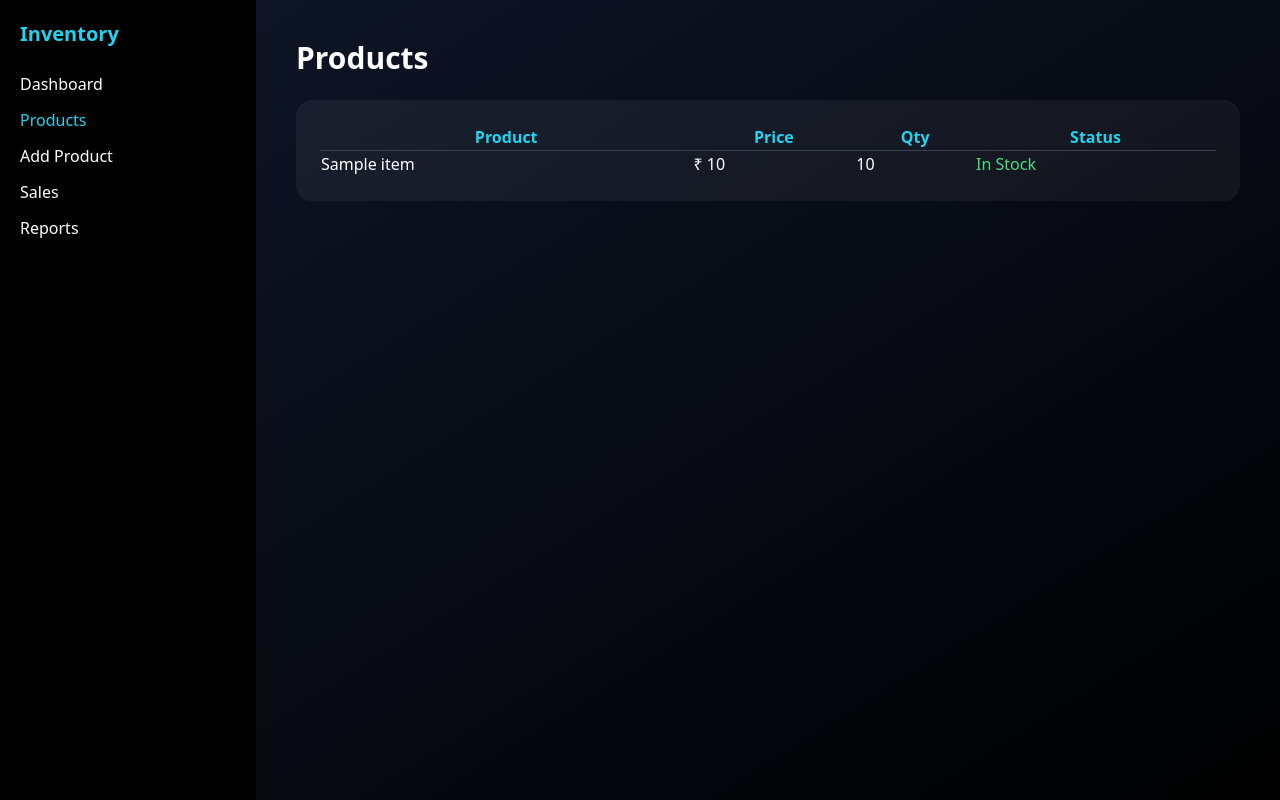
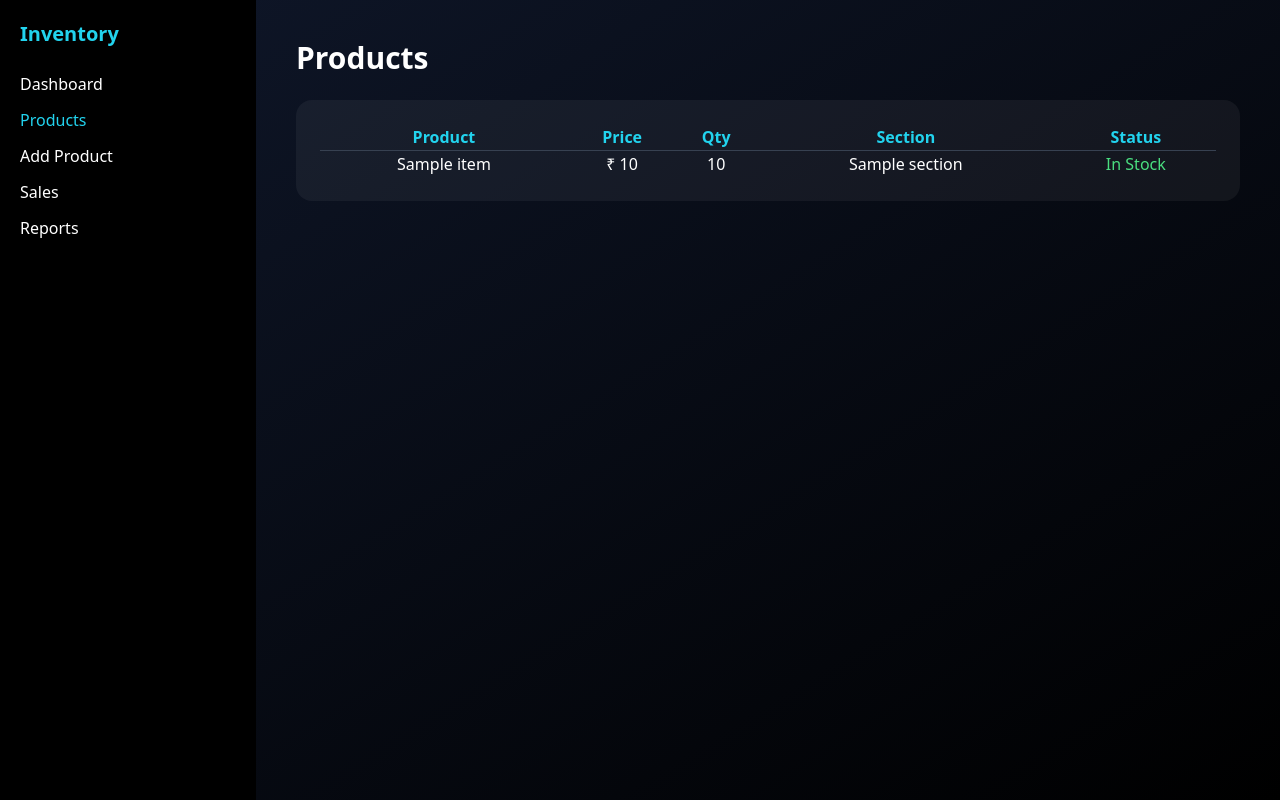
Before and after one commit to Cyber-Py-Coder/inventory_management_system, a Flask app: template templates/products.html in a window 1280 px wide. Run offline with Flask 3, Linux system fonts and the light colour scheme; the template is opened without the code that fills it: most values are stand-ins (such as "Sample title", 1, 10 or a date in 2020); some libraries are stand-ins or nearby versions.

Commit message:
add product page and product view function

```diff
--- a/app.py
+++ b/app.py
@@ -87,12 +87,18 @@ def add_product():
     flash ("add Product successfully")
     return redirect(url_for('product_add_page'))
 
-#product page
+#product page and product view function--------------------
 @app.route('/product')
 def product():
     if "man_id" not in session:
         return redirect(url_for('home'))
-    return
+
+    cursor=mydb.cursor(dictionary=True)
+    query='select product_name, price, quantity, section from products'
+    cursor.execute(query)
+    items=cursor.fetchall()
+    cursor.close()
+    return render_template('products.html', items=items)
 
 
 #------------------------------------------
--- a/templates/products.html
+++ b/templates/products.html
@@ -12,9 +12,9 @@
   <div class="w-64 h-screen bg-black p-5">
     <h2 class="text-xl font-bold text-cyan-400 mb-6">Inventory</h2>
     <ul class="space-y-3">
-      <li><a href="/dashboard">Dashboard</a></li>
+      <li><a href="/Manager_dashboard">Dashboard</a></li>
       <li class="text-cyan-400">Products</li>
-      <li><a href="/add">Add Product</a></li>
+      <li><a href="/add_product">Add Product</a></li>
       <li><a href="/sales">Sales</a></li>
       <li><a href="/reports">Reports</a></li>
     </ul>
@@ -30,18 +30,20 @@
             <th>Product</th>
             <th>Price</th>
             <th>Qty</th>
+            <th>Section</th>
             <th>Status</th>
           </tr>
         </thead>
 
-        <tbody>
+        <tbody style="text-align: center;">
           {% for item in items %}
           <tr class="border-t border-gray-700">
-            <td>{{ item.name }}</td>
+            <td>{{ item.product_name }}</td>
             <td>₹ {{ item.price }}</td>
-            <td>{{ item.qty }}</td>
+            <td>{{ item.quantity }}</td>
+            <td>{{item.section}}</td>
             <td>
-              {% if item.qty < 5 %}
+              {% if item.quantity < 5 %}
                 <span class="text-red-400">Low Stock</span>
               {% else %}
                 <span class="text-green-400">In Stock</span>
```
